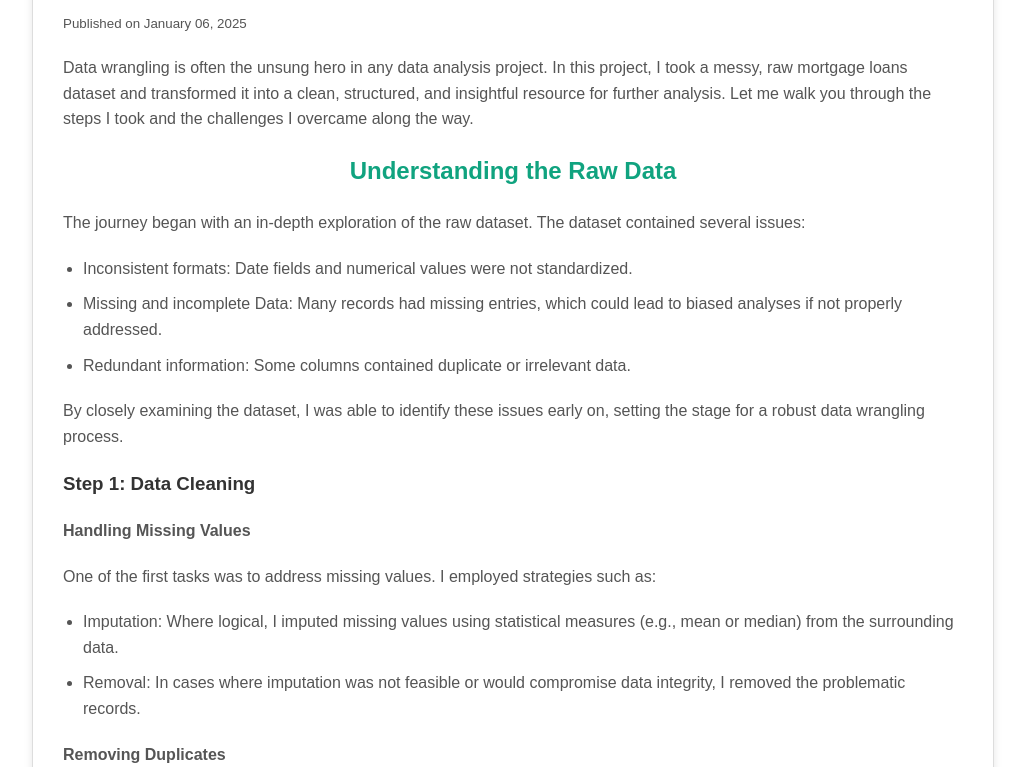
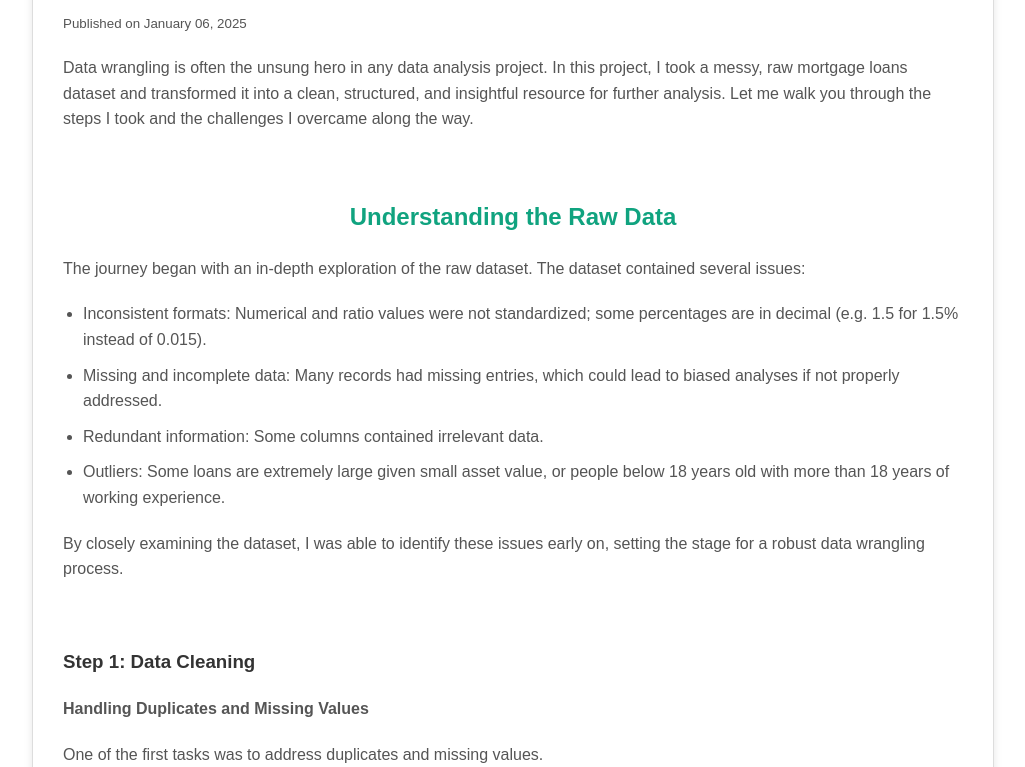
Before and after one commit to Hoale2908/hoale2908.github.io, a Jekyll site: the page built from _posts/2025-01-06-mortgage-loan-data-preprocessing.md, in a window 1280 px wide and 1400 px high, scrolled down 557 px. Shown: the top 767 px of the window, without its empty margins (127-1152 px from the left). Built offline with Jekyll 4.4.1, drawn with Linux system fonts in a browser that asks for light colours; some of the changed text lies outside the part shown; grey boxes are pictures that could not be loaded.

Commit message:
Enhance mortgage loan data preprocessing post: improve clarity by refining data cleaning and transformation steps, adding visualizations, and addressing data issues such as duplicates and outliers for better analysis readiness

```diff
--- a/_posts/2025-01-06-mortgage-loan-data-preprocessing.md
+++ b/_posts/2025-01-06-mortgage-loan-data-preprocessing.md
@@ -10,66 +10,86 @@
 
 Data wrangling is often the unsung hero in any data analysis project. In this project, I took a messy, raw mortgage loans dataset and transformed it into a clean, structured, and insightful resource for further analysis. Let me walk you through the steps I took and the challenges I overcame along the way.
 
+<br>
+
 ## Understanding the Raw Data
 
 The journey began with an in-depth exploration of the raw dataset. The dataset contained several issues:
 
-- Inconsistent formats: Date fields and numerical values were not standardized.
-- Missing and incomplete Data: Many records had missing entries, which could lead to biased analyses if not properly addressed.
-- Redundant information: Some columns contained duplicate or irrelevant data.
+- Inconsistent formats: Numerical and ratio values were not standardized; some percentages are in decimal (e.g. 1.5 for 1.5% instead of 0.015).
+- Missing and incomplete data: Many records had missing entries, which could lead to biased analyses if not properly addressed.
+- Redundant information: Some columns contained irrelevant data.
+- Outliers: Some loans are extremely large given small asset value, or people below 18 years old with more than 18 years of working experience.
 
 By closely examining the dataset, I was able to identify these issues early on, setting the stage for a robust data wrangling process.
 
+<br>
+
 ### Step 1: Data Cleaning
 
-**Handling Missing Values**
+**Handling Duplicates and Missing Values**
 
-One of the first tasks was to address missing values. I employed strategies such as:
+One of the first tasks was to address duplicates and missing values.
+
+<img src="https://raw.githubusercontent.com/Hoale2908/Mortgage_Loans_Data_Preprocessing/refs/heads/main/missing%20values.png" class="post-image">
+
+<br>
+
+
+
+I employed strategies such as:
 
 - Imputation: Where logical, I imputed missing values using statistical measures (e.g., mean or median) from the surrounding data.
+<img src="https://raw.githubusercontent.com/Hoale2908/Mortgage_Loans_Data_Preprocessing/refs/heads/main/fill%20missing%20values.png" class="post-image">
+
+<br>
 - Removal: In cases where imputation was not feasible or would compromise data integrity, I removed the problematic records.
 
-**Removing Duplicates**
+<img src="https://raw.githubusercontent.com/Hoale2908/Mortgage_Loans_Data_Preprocessing/refs/heads/main/clean%20loan%20amount.png" class="post-image">
 
-Duplicate entries can skew any analysis. I carefully checked for duplicates and removed them to ensure the dataset was as accurate as possible.
+<br>
 
-**Standardizing Data Formats**
+- Exclusion: Below is an example where some categorical features are removed if more than 97% of data are in one group, adding none to little meaning to the prediction model.
 
-Data coming from different sources often have varying formats. I:
-- Unified date formats to a standard format.
-- Converted numerical fields to appropriate data types, ensuring consistency across the board.
+<img src="https://raw.githubusercontent.com/Hoale2908/Mortgage_Loans_Data_Preprocessing/refs/heads/main/remove%20redundant%20columns.png" class="post-image">
 
-These cleaning steps ensured that every record in the dataset was usable and reliable.
+**Visualizing the Transformation**
+
+Visualizations played a key role in understanding the impact of the data wrangling process. Here are two charts generated directly from the notebook that highlight the transformation:
+
+*<center>Before Data Wrangling</center>*
+
+<img src="https://raw.githubusercontent.com/Hoale2908/Mortgage_Loans_Data_Preprocessing/refs/heads/main/pv%20before.png" class="post-image">
+
+<br>
+
+*<center>After Data Wrangling</center>*
+
+<img src="https://raw.githubusercontent.com/Hoale2908/Mortgage_Loans_Data_Preprocessing/refs/heads/main/pv%20after.png" class="post-image">
+
+<br>
+
+In the “before” chart, you can see the raw state of the dataset. Notice the blue dashed line emphasizing the outliers in Property value. These visual comparisons clearly showcase the improvement in data quality, making it a perfect foundation for deeper analysis.
+
+<br>
 
 ### Step 2: Data Transformation
 
 Once the dataset was clean, I focused on transforming the data into a format that could be easily analyzed.
 
-**Standardization of Variables**
+**Re-calculate Features**
 
-Inconsistent categorical variables were encoded uniformly. This step was crucial for any downstream analysis, ensuring that each category was correctly interpreted by the analytical models.
+Some of the features were products of others and therefore need to be updated accordingly after adjustments in the original features. For example:
+- Loan-to-Value Ratio: Once Loan amount and Property value are cleaned, the ratio LTV should also be updated.
+- Debt-to-Income Ratio: This ratio is based on the loan amount and income, so it must be updated as well. Furthermore, the initial number formatting was inconsistent (i.e. 1.5 and 0.015 for 1.5%); recalculation helps avoid this problem.
 
-**Creating New Features**
+**Standardization and One-Hot Encoding**
 
-To enhance the dataset, I engineered new features that could provide additional insights. For example:
-- Loan-to-Value Ratio: I derived this metric to assess the risk associated with each mortgage loan. This new feature provided a more nuanced view of each loan’s characteristics.
+To prepare for modeling, I transformed features with high skewness and encoded categorical features. This step will help reduce model bias.
 
-### Step 3: Visualizing the Transformation
+<img src="https://raw.githubusercontent.com/Hoale2908/Mortgage_Loans_Data_Preprocessing/refs/heads/main/feature%20engineering.png" class="post-image">
 
-Visualizations played a key role in understanding the impact of the data wrangling process. Here are two charts generated directly from the notebook that highlight the transformation:
-
-### Before Data Wrangling
-
-In the “before” chart, you can see the raw state of the dataset. Notice the inconsistencies, missing values, and scattered data points that make it difficult to draw any reliable conclusions.
-
-### After Data Wrangling
-
-After applying the cleaning and transformation steps, the dataset looks much more organized. The “after” chart demonstrates:
-- Consistent data formatting,
-- Cleaned and imputed values,
-- Enhanced features ready for analysis.
-
-These visual comparisons clearly showcase the improvement in data quality, making it a perfect foundation for deeper analysis.
+<br>
 
 ## Conclusion
 
```
